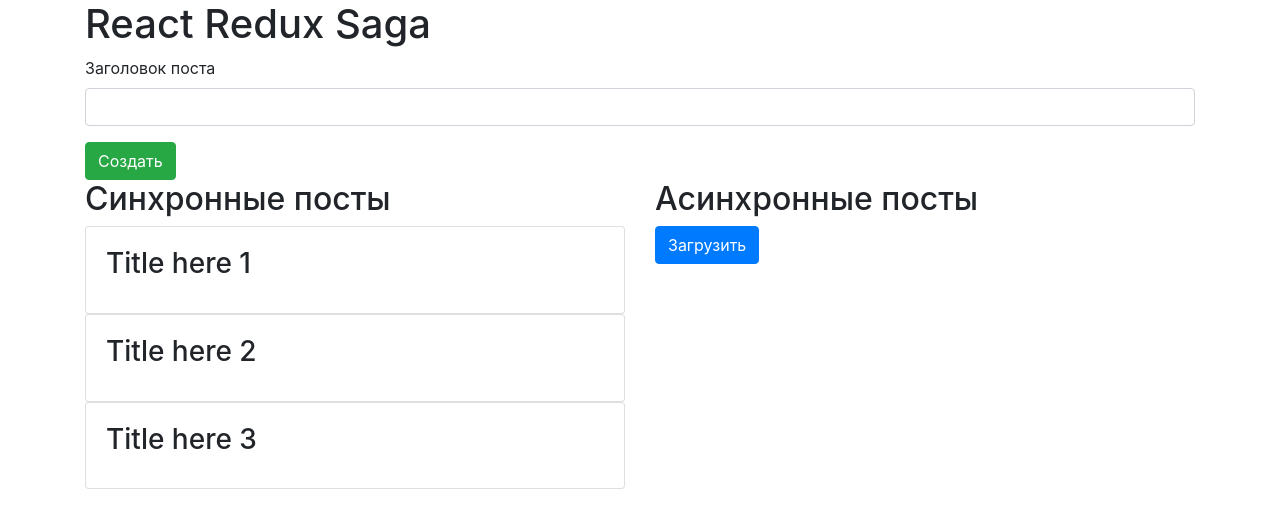
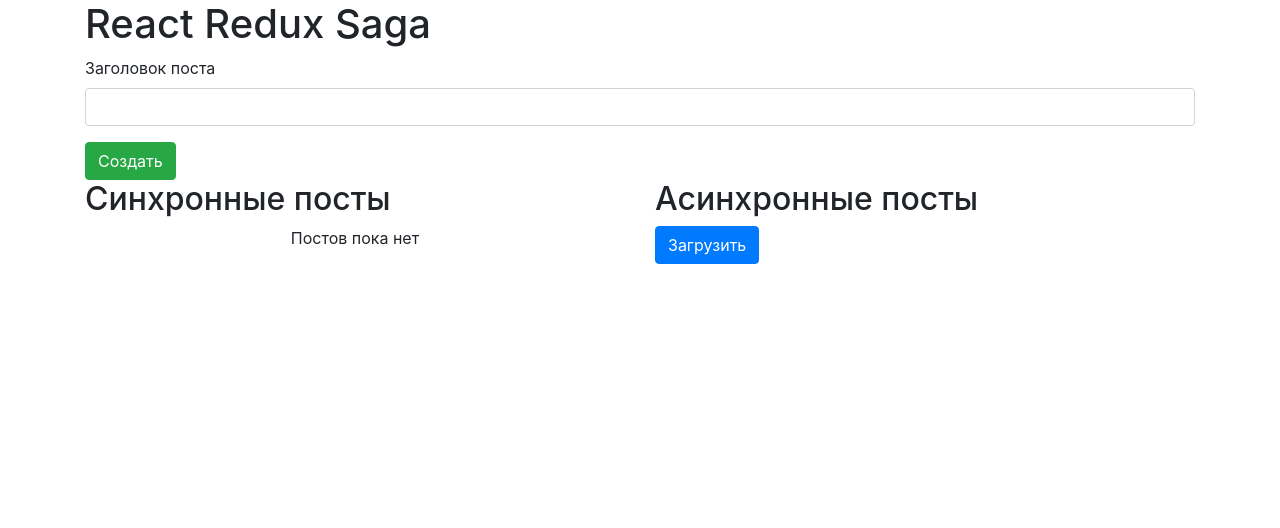
Before and after one commit to sandrig/react-redux-saga, a React (Create React App) app: page / in a window 1280 px wide. Shown: the top 528 px of the page. Built offline with nearby package versions, Linux system fonts and the light colour scheme.

Commit message:
feat: add sync posts from store

```diff
--- a/src/App.js
+++ b/src/App.js
@@ -1,6 +1,6 @@
 import React from 'react';
 import { PostForm } from './components/post-form';
-import { PostList } from './components/post-list';
+import { Posts } from './components/post-list';
 import { FetchedPosts } from './components/fetched-posts';
 
 function App() {
@@ -19,7 +19,7 @@
       <div className="row">
         <div className="col">
           <h2>Синхронные посты</h2>
-          <PostList posts={[1, 2, 3]} />
+          <Posts />
         </div>
         <div className="col">
           <h2>Асинхронные посты</h2>
--- a/src/components/post-list.js
+++ b/src/components/post-list.js
@@ -1,9 +1,18 @@
 import React from 'react';
+import { connect } from 'react-redux';
 import { Post } from './post';
 
-export const PostList = ({ posts }) => {
-  if (!posts.length) {
+const PostList = ({ syncPosts }) => {
+  if (!syncPosts.length) {
     return <p className="text-center">Постов пока нет</p>
   }
-  return posts.map(post => <Post post={post} key={post} />)
+  return syncPosts.map(post => <Post post={post} key={post} />)
 };
+
+const mapStateToProps = (state) => ({
+  syncPosts: state.posts.posts
+});
+
+const enhance = connect(mapStateToProps, null);
+
+export const Posts = enhance(PostList);
```
